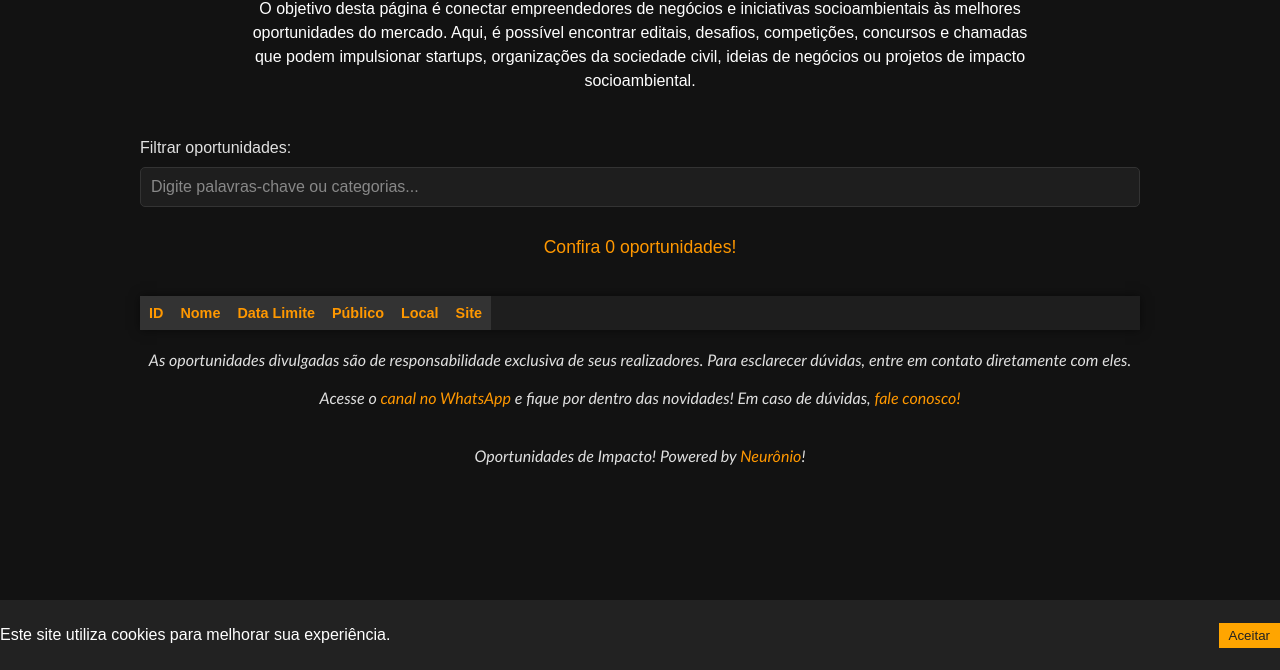
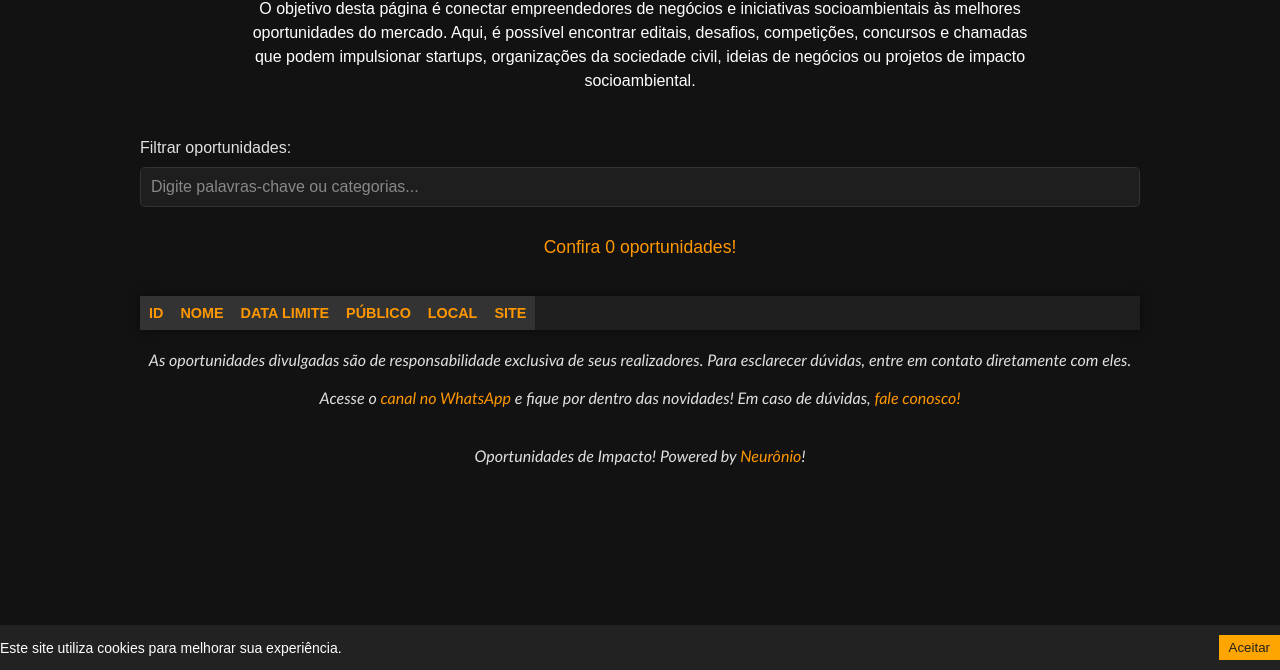
Before and after one commit to opimpact/oportunidades-de-impacto-v2, a plain HTML site: page index.html in a window 1280 px wide. Shown: the part 130-800 px from the top of the page. Drawn offline with Linux system fonts and the light colour scheme.

Commit message:
Add files via upload

```diff
--- a/css/estilo.css
+++ b/css/estilo.css
@@ -1 +1,14 @@
-/* Estilos do site Oportunidades de Impacto */
+.header,body{display:flex}body,h1{margin:0}.header,table{width:100%;max-width:1000px}a,h1,th{color:#ff9800}.footer,.header{text-align:center}body{background-color:#121212;color:#e0e0e0;font-family:Arial,sans-serif;flex-direction:column;align-items:center;padding:20px}.header{align-items:center;justify-content:center;flex-direction:column;margin-bottom:20px;padding:10px;box-sizing:border-box}.header img{width:60px;height:60px;border-radius:50%;margin-bottom:10px}h1{font-size:2.2rem}.description{margin-top:10px;font-size:1rem;color:#fff;max-width:800px;line-height:1.6}.footer,table{margin-top:20px}table{border-collapse:collapse;background-color:#1e1e1e;box-shadow:0 0 10px rgba(0,0,0,.5);overflow-x:auto;display:block}td,th{border:1px solid #333;padding:10px;text-align:left;font-size:.9rem;cursor:pointer}th{background-color:#333;text-transform:uppercase}.footer,td{color:#e0e0e0}a{text-decoration:none}.sortable:hover,a:hover{text-decoration:underline}@media (max-width:600px){body{padding:10px}.header{flex-direction:column;align-items:center}.header img{width:60px;height:60px}h1{font-size:1.8rem}td,th{font-size:.8rem;padding:6px}table{display:block;overflow-x:auto;white-space:nowrap}}.footer{font-family:Calibri,sans-serif;font-size:16px;font-style:italic}
+#cookie-banner {
+    font-family: Arial, sans-serif;
+    font-size: 14px;
+}
+
+#cookie-banner p {
+    margin: 0;
+    padding: 0;
+}
+
+#cookie-banner button:hover {
+    background: #e89c00;
+}
```
